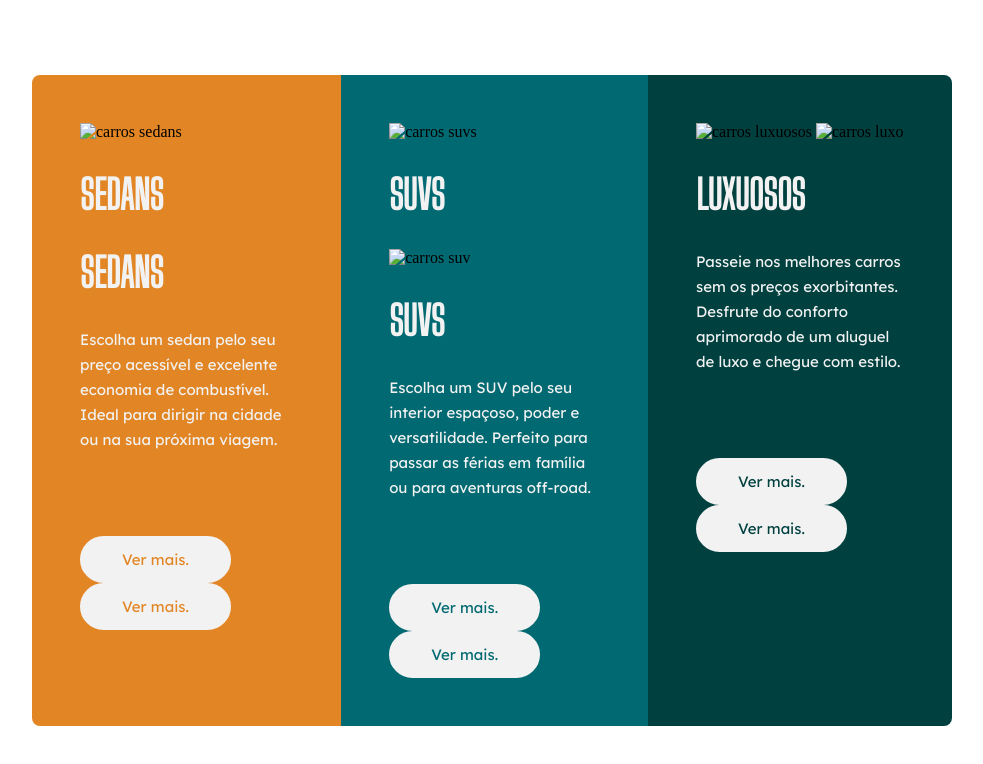
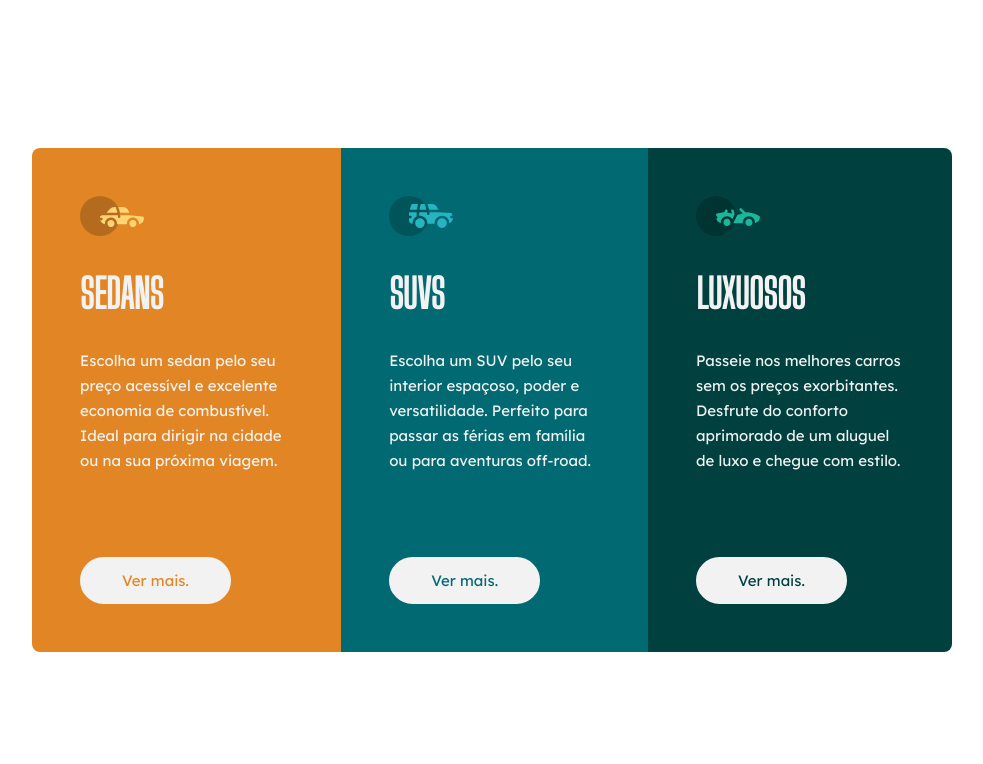
Before and after one commit to gabriela1607/Carros, a plain HTML site: page index.html in a window 1280 px wide. Shown: the whole page, without its empty margins (148-1131 px from the left). Drawn offline with Linux system fonts and the light colour scheme.

Commit message:
finalizado

```diff
--- a/index.html
+++ b/index.html
@@ -13,30 +13,23 @@
 <body>
     <main>
         <section class="sedans">
-            <img src="./imagens/icon-sedans.svg" alt="carros sedans">
-            <h2>sedans</h2>
+            <img src="./img/icon-sedans.svg" alt="carros sedans">
             <h2>Sedans</h2>
             <p>Escolha um sedan pelo seu preço acessível e excelente economia de combustível. Ideal para dirigir na cidade ou na sua próxima viagem.</p>
-            <a href="">Ver mais.</a>
             <a href="https://www.webmotors.com.br/sedans" target="_blank">Ver mais.</a>
         </section>
 
         <section class="suvs">
-            <img src="./imagens/icon-suvs.svg" alt="carros suvs">
-            <h2>Suvs</h2>
-            <img src="./imagens/icon-suvs.svg" alt="carros suv">
+            <img src="./img/icon-suvs.svg" alt="carros suv">
             <h2>SUVs</h2>
             <p>Escolha um SUV pelo seu interior espaçoso, poder e versatilidade. Perfeito para passar as férias em família ou para aventuras off-road.</p>
-            <a href="">Ver mais.</a>
             <a href="https://www.webmotors.com.br/suvs" target="_blank">Ver mais.</a>
         </section>
 
         <section class="luxuosos">
-            <img src="./imagens/icon-luxury.svg" alt="carros luxuosos">
-            <img src="./imagens/icon-luxury.svg" alt="carros luxo">
+            <img src="./img/icon-luxury.svg" alt="carros luxo">
             <h2>Luxuosos</h2>
             <p>Passeie nos melhores carros sem os preços exorbitantes. Desfrute do conforto aprimorado de um aluguel de luxo e chegue com estilo.</p>
-            <a href="">Ver mais.</a>
             <a href="https://www.webmotors.com.br/catalogo/carroceria/coupe/" target="_blank">Ver mais.</a>
         </section>
     </main>
--- a/style.css
+++ b/style.css
@@ -3,9 +3,7 @@
     padding: 0;
     box-sizing: border-box;
 }
-
 :root {
-   --orange: #E28625;
     --orange: #E28625;
    --cyan: #006971;
    --dark-cyan: #004140;
@@ -22,7 +20,6 @@ h2 {
     color: var(--gray);
     margin-block: 1.875rem;
 }
-
 p {
     font-family: 'Lexend Deca', sans-serif;
     font-size: 0.9375rem;
@@ -30,7 +27,6 @@ p {
     margin-bottom: 1.875rem;
     line-height: 1.5625rem;
 }
-
 a {
     font-family: 'Lexend Deca', sans-serif;
     display: block;
@@ -42,29 +38,23 @@ a {
     border-radius: 1.5625rem;
     background: var(--gray);
 }
-
 section{
     padding: 3rem;
 }
-
 .sedans {
     background: var(--orange);
     border-radius: 8px 8px 0 0;
 }
-
 .suvs {
     background: var(--cyan);
 }
-
 .luxuosos {
     background: var(--dark-cyan);
     border-radius:0 0 8px 8px;
 }
-
 .sedans a{
     color: var(--orange);
 }
-
 .suvs a{
     color: var(--cyan);
 }
```
